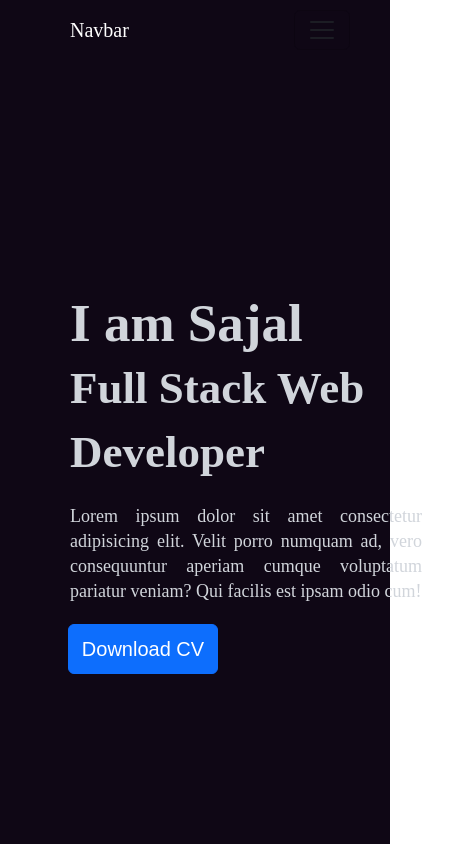
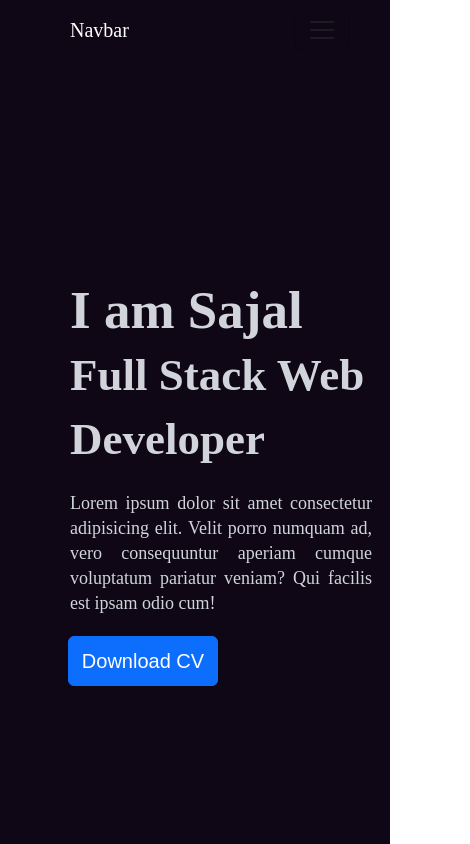
Before and after one commit to kaleemullah57/KaleemUllah_PortFolio, an Angular app: page / in a window 390 px wide. Shown: the top 844 px of the page, 470 px wide, since content can reach past the window. Built offline with nearby package versions, Linux system fonts and the light colour scheme.

Commit message:
css changes

```diff
--- a/src/app/Components/About-components/about-right-side/about-right-side.component.css
+++ b/src/app/Components/About-components/about-right-side/about-right-side.component.css
@@ -109,3 +109,11 @@
         color: white;
     }
 }
+
+
+
+@media screen and (max-width : 470px) {
+    .about-rightContainer {
+        width: 300px;
+    }
+}
--- a/src/app/Components/Service-components/service-cards/service-cards.component.css
+++ b/src/app/Components/Service-components/service-cards/service-cards.component.css
@@ -85,5 +85,26 @@
 @media screen and (max-width: 576px) {
     .image-container .rows .images {
         flex: 1 1 100%;
+        /* background-color: red; */
     }
 }
+
+
+
+@media screen and (max-width : 470px) {
+    .image-container .rows {
+        width: 100%;
+        /* background-color: blue; */
+        margin-left: -50px;
+        padding: 0;
+    }
+}
+
+@media screen and (max-width : 396px) {
+    .image-container .rows {
+        width: 100%;
+        /* background-color: blue; */
+        margin-left: 0px;
+        padding: 0;
+    }
+}
--- a/src/app/Pages/landing/landing.component.css
+++ b/src/app/Pages/landing/landing.component.css
@@ -1,6 +1,6 @@
-.container-fluid{
+.container {
     padding: 0px 120px 0px 70px;
-    background-color: rgb(15,7,21) !important;
+    background-color: rgb(15, 7, 21) !important;
     color: white;
 
     display: grid;
@@ -11,7 +11,7 @@
 
 
 /*  Hero Section CSS */
-.hero-section{
+.hero-section {
     width: 100%;
     height: 100vh;
 }
@@ -21,21 +21,23 @@
 
 
 /*  About CSS */
-.about-section{
+.about-section {
     width: 100%;
     height: auto;
     padding: 20px 0px 0px 0px;
 }
-.about-section .heading{
+
+.about-section .heading {
     text-align: center;
     height: 40px;
     margin-bottom: 40px;
 }
 
-.about-section .aboutleft-side{
+.about-section .aboutleft-side {
     height: auto;
 }
-.about-section .aboutright-side{
+
+.about-section .aboutright-side {
     height: auto;
 }
 
@@ -45,48 +47,54 @@
 
 
 /*  Services CSS */
-.services-section{
+.services-section {
     width: 100%;
     height: auto;
     /* background-color: red; */
     padding: 20px 0px 0px 15px;
 }
-.services-section .heading{
+
+.services-section .heading {
     text-align: center;
     height: 40px;
     margin-bottom: 40px;
 }
 
 @media screen and (max-width: 1100px) {
-    .hero-section{
+    .hero-section {
         padding: 0px 0px 0px 0px;
     }
+
     .left-side {
         width: 100%;
     }
+
     .right-side {
         display: none;
     }
 
-    .about-section{
+    .about-section {
         display: flex;
         flex-direction: column;
         padding: 0px;
     }
-    .about-section .heading{
+
+    .about-section .heading {
         margin-top: 10px;
     }
-    .about-section .aboutleft-side{
+
+    .about-section .aboutleft-side {
         width: 100%;
     }
-    .about-section .aboutright-side{
+
+    .about-section .aboutright-side {
         width: 100%;
     }
 
 
 
     /* Services Section  */
-    .services-section{
+    .services-section {
         width: 100%;
     }
 }
@@ -121,38 +129,43 @@ padding: 20px 0px 0px 15px;
 
 /*  For Mobile */
 @media screen and (max-width : 800px) {
-    .hero-section{
+    .hero-section {
         padding: 0px 0px 0px 0px;
         width: 600px;
         align-items: center;
         justify-content: center;
     }
+
     .left-side {
         width: 600px;
     }
+
     .right-side {
         display: none;
     }
 
-    .about-section{
+    .about-section {
         display: flex;
         flex-direction: column;
         width: 600px;
     }
-    .about-section .heading{
+
+    .about-section .heading {
         margin-top: 10px;
     }
-    .about-section .aboutleft-side{
+
+    .about-section .aboutleft-side {
         width: 600px;
     }
-    .about-section .aboutright-side{
+
+    .about-section .aboutright-side {
         width: 600px;
     }
 
 
 
     /* Services Section  */
-      .services-section{
+    .services-section {
         width: 100%;
     }
 }
@@ -164,39 +177,44 @@ padding: 20px 0px 0px 15px;
 
 
 @media screen and (max-width : 700px) {
-    .hero-section{
+    .hero-section {
         padding: 0px 0px 0px 0px;
         width: 500px;
         align-items: center;
         justify-content: center;
     }
+
     .left-side {
         width: 500px;
     }
+
     .right-side {
         display: none;
     }
 
-    .about-section{
+    .about-section {
         display: flex;
         flex-direction: column;
         width: 500px;
         /* background-color: red; */
     }
-    .about-section .heading{
+
+    .about-section .heading {
         margin-top: 10px;
     }
-    .about-section .aboutleft-side{
+
+    .about-section .aboutleft-side {
         width: 500px;
     }
-    .about-section .aboutright-side{
+
+    .about-section .aboutright-side {
         width: 500px;
     }
 
 
 
     /* Services Section  */
-      .services-section{
+    .services-section {
         width: 100%;
     }
 
@@ -210,40 +228,102 @@ padding: 20px 0px 0px 15px;
 
 
 @media screen and (max-width : 600px) {
-    .hero-section{
+    .hero-section {
         padding: 0px 0px 0px 0px;
         width: 400px;
         align-items: center;
         justify-content: center;
     }
+
     .left-side {
         width: 400px;
     }
+
     .right-side {
         display: none;
     }
 
-    .about-section{
+    .about-section {
         display: flex;
         flex-direction: column;
         width: 400px;
         /* background-color: red; */
     }
-    .about-section .heading{
+
+    .about-section .heading {
         margin-top: 10px;
     }
-    .about-section .aboutleft-side{
+
+    .about-section .aboutleft-side {
         width: 400px;
     }
-    .about-section .aboutright-side{
+
+    .about-section .aboutright-side {
         width: 400px;
     }
 
 
 
     /* Services Section  */
-      .services-section{
+    .services-section {
         width: 100%;
     }
 
 }
+
+
+
+@media screen and (max-width : 470px) {
+    .container-fluid{
+        width: 100%;
+        background-color: red;
+    }
+
+    .hero-section {
+        padding: 0px 0px 0px 0px;
+        width: 350px;
+        align-items: center;
+        justify-content: center;
+    }
+
+    .left-side {
+        width: 350px;
+    }
+
+    .right-side {
+        display: none;
+    }
+
+    .about-section {
+        display: flex;
+        flex-direction: column;
+        width: 300px;
+        /* background-color: red; */
+    }
+
+    .about-section .heading {
+        margin-top: 10px;
+    }
+
+    .about-section .aboutleft-side {
+        width: 300px;
+    }
+
+    .about-section .aboutright-side {
+        width: 300px;
+    }
+    /* Services Section  */
+    .services-section {
+        width: 100%;
+    }
+
+}
+
+
+
+@media screen and (max-width : 470px) {
+    .container{
+        width: 100%;
+        background-color: green;
+    }
+}
--- a/src/app/Pages/landing/landing.component.html
+++ b/src/app/Pages/landing/landing.component.html
@@ -1,4 +1,4 @@
-<div class="container-fluid">
+<div class="container">
     <div class="row hero-section align-items-center">
         <!-- Left Side Container -->
         <div class="col-lg-6 col-md-6 col-12 left-side">
--- a/src/app/app.component.css
+++ b/src/app/app.component.css
@@ -0,0 +1,6 @@
+*{
+    margin: auto;
+    padding: 0%;
+    box-sizing: border-box;
+    background-color: black;
+}
```
Also changed, not shown: src/app/Components/About-components/about-left-side/about-left-side.component.css (+7 -0 lines). Lines whose indentation alone changed are shown as unchanged.
